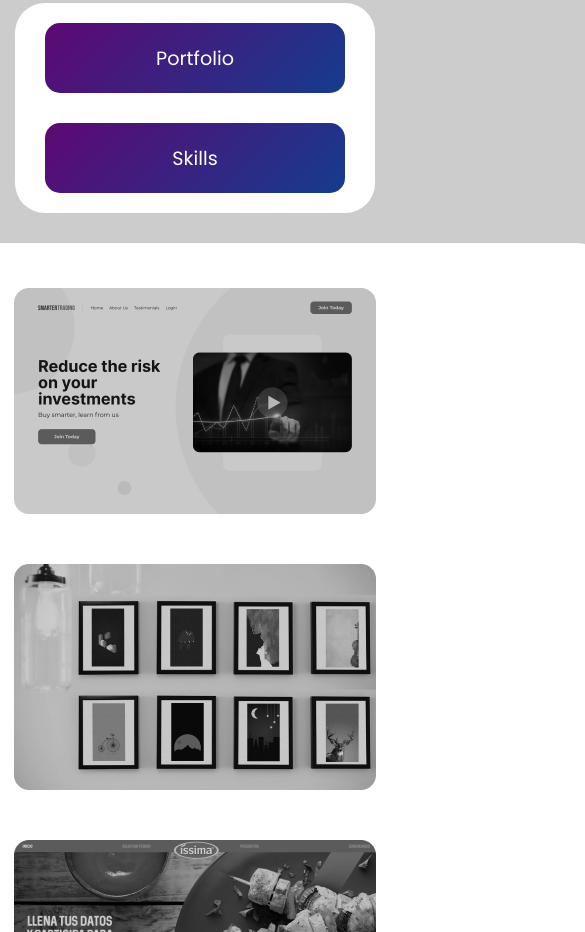
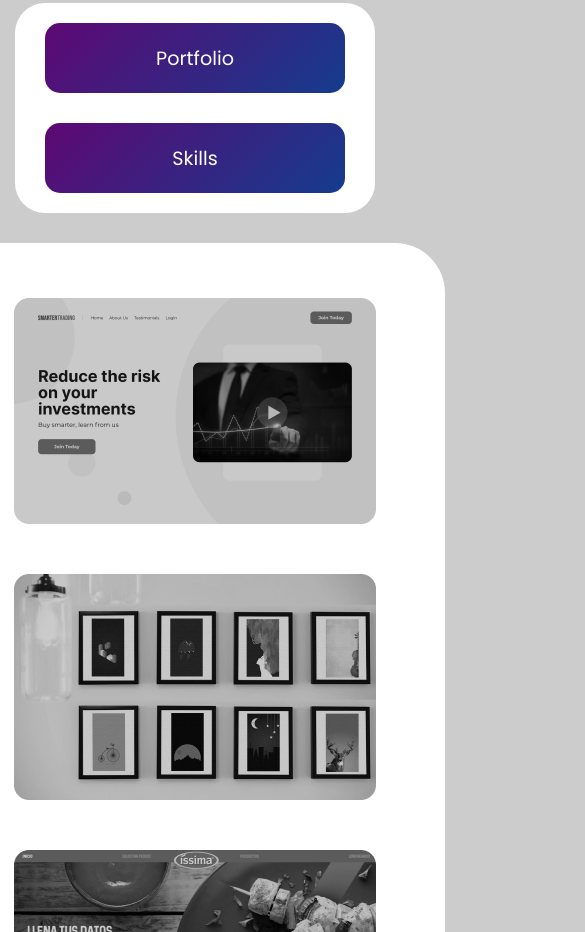
Before and after one commit to bono227/Portfolio, a plain HTML site: page index.html in a window 390 px wide. Shown: the part 1068-2000 px from the top of the page, 585 px wide, since content can reach past the window. Drawn offline with Linux system fonts and the light colour scheme.

Commit message:
finalver

```diff
--- a/inhome_tue.css
+++ b/inhome_tue.css
@@ -171,6 +171,6 @@ body {
     display: flex;
     flex-direction: column;
     align-items: center;
-    padding: 20px 30px;
+    width: 400px;
   }
 }
--- a/inhome_tue_dark.css
+++ b/inhome_tue_dark.css
@@ -186,6 +186,6 @@ footer {
     display: flex;
     flex-direction: column;
     align-items: center;
-    padding: 20px 30px;
+    width: 400px;
   }
 }
```
